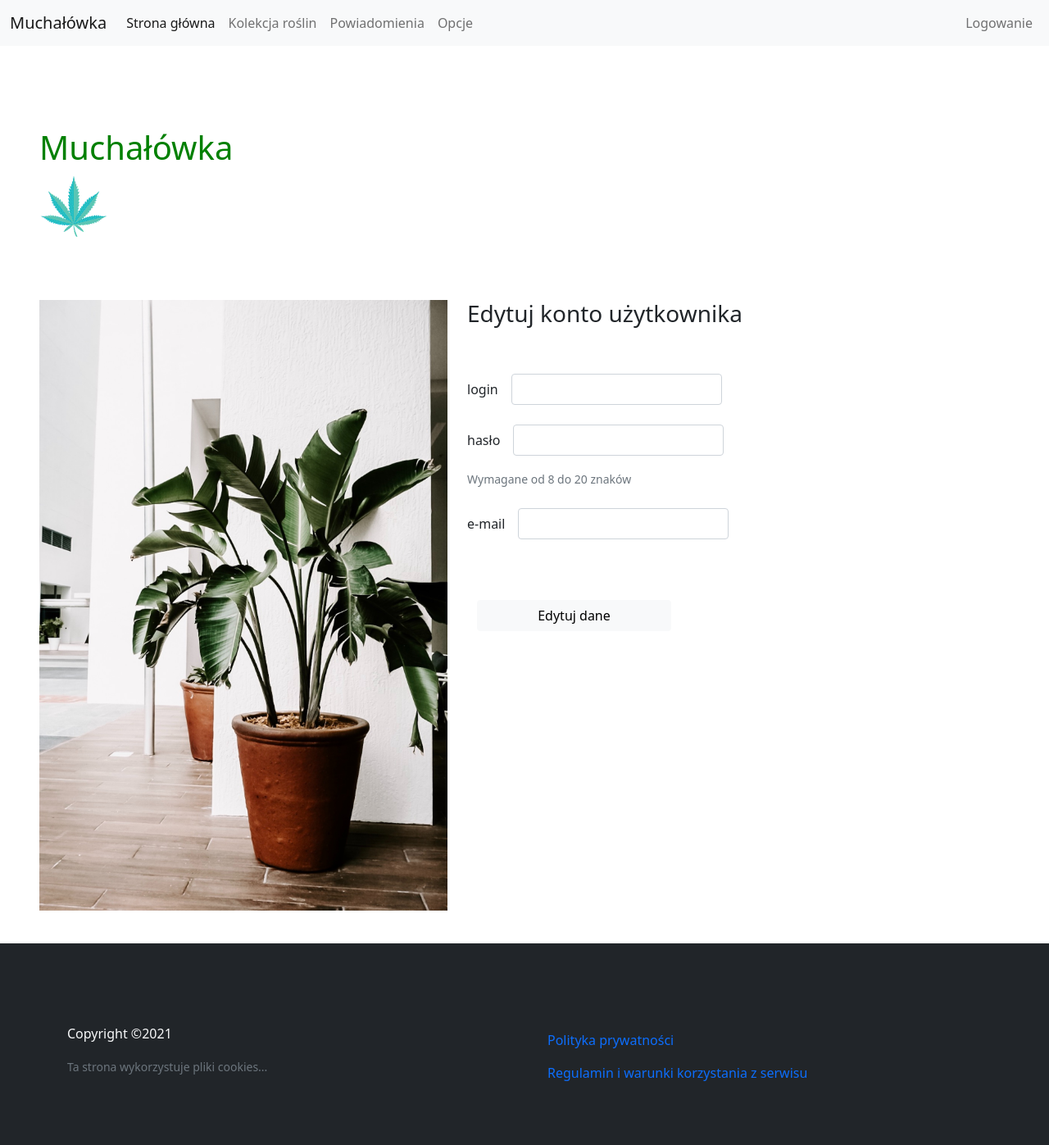
After one commit to mariuszkrzyzopolski/BYT, a Flask app: template templates/edycja.html in a window 1280 px wide. The commit adds this page. Shown: the whole page at 82% size. Run offline with Flask 2, Linux system fonts and the light colour scheme; the template is opened without the code that fills it, so the values that code supplies are empty.

Commit message:
link and edit account

```diff
--- a/app.py
+++ b/app.py
@@ -50,7 +50,7 @@ def register():
 @app.route("/account_edit", methods=['GET', 'POST'])
 def edit_account():
     if request.method == 'GET':
-        return render_template('rejestracja.html')
+        return render_template('edycja.html')
     else:
         name = request.form['username']
         password = request.form['password']
--- a/templates/base.html
+++ b/templates/base.html
@@ -23,13 +23,13 @@
         </button>
         <div class="collapse navbar-collapse" id="navbarCollapse">
           <ul class="navbar-nav me-auto mb-2 mb-md-0">
-            <li class="nav-item"><a class="nav-link active" aria-current="page" href="#">Strona główna</a></li>
-            <li class="nav-item"><a class="nav-link" href="#">Kolekcja roślin</a></li>
+            <li class="nav-item"><a class="nav-link active" aria-current="page" href="/">Strona główna</a></li>
+            <li class="nav-item"><a class="nav-link" href="/collection">Kolekcja roślin</a></li>
             <li class="nav-item"><a class="nav-link" href="#">Powiadomienia</a></li>
-            <li class="nav-item"><a class="nav-link" href="#">Opcje</a></li>
+            <li class="nav-item"><a class="nav-link" href="/account_edit">Opcje</a></li>
           </ul>
           <ul class="navbar-nav navbar-right">
-            <li class="nav-item"><a class="nav-link" href="#">Logowanie</a></li>
+            <li class="nav-item"><a class="nav-link" href="/login">Logowanie</a></li>
           </ul>
         </div>
       </div>
--- /dev/null
+++ b/templates/edycja.html
@@ -0,0 +1,84 @@
+<!DOCTYPE html>
+<html lang="en">
+
+<head>
+  <meta name="generator" content="Bluefish 2.2.12">
+  <meta charset="utf-8">
+  <meta name="viewport" content="width=device-width, initial-scale=1.0">
+  <link href="https://cdn.jsdelivr.net/npm/bootstrap@5.1.3/dist/css/bootstrap.min.css" rel="stylesheet"
+    integrity="sha384-1BmE4kWBq78iYhFldvKuhfTAU6auU8tT94WrHftjDbrCEXSU1oBoqyl2QvZ6jIW3" crossorigin="anonymous">
+  <link rel="stylesheet" href="static/css/style.css">
+  <title>Muchałowka</title>
+</head>
+{% extends "base.html" %}
+
+<body>
+  <div class="container row">{% block content %}
+    <!-- Block -->
+    <main>
+      <!-- Title/Logo -->
+      <div class="container">
+        <div class="row">
+          <div class="col">
+            <h1 style=color:green>Muchałówka </h1>
+            <img src="static/img/img/2.gif" class="img-fluid" alt="2.gif">
+          </div>
+        </div>
+      </div>
+      <!-- Tile/Logo-End -->
+      <!-- 2Columns-Block -->
+      <div class="container">
+        <div class="row">
+          <div class="col-sm-6 col-md-5 col-lg-6"><img src="static/img/img/1.jpg" class="img-fluid" alt="1.jpg"></div>
+          <div class="col-sm-6 col-md-5 offset-md-2 col-lg-6 offset-lg-0">
+            <form method="POST" name="zaloguj">
+              <h3>Edytuj konto użytkownika</h3><br><br>
+              <div class="row g-3 align-items-center">
+                <div class="col-auto">
+                  <label for="username" class="col-form-label">login</label>
+                </div>
+                <div class="col-auto">
+                  <input type="text" name="username" class="form-control" aria-describedby="passwordHelpInline">
+                </div>
+              </div>
+              <br>
+              <div class="row g-3 align-items-center">
+                <div class="col-auto">
+                  <label for="password" class="col-form-label">hasło</label>
+                </div>
+                <div class="col-auto">
+                  <input type="password" name="password" class="form-control" aria-describedby="passwordHelpInline">
+                </div>
+                <div class="col-auto">
+                  <span id="passwordHelpInline" class="form-text">
+                    Wymagane od 8 do 20 znaków
+                  </span>
+                </div>
+              </div>
+              <br>
+              <div class="row g-3 align-items-center">
+                <div class="col-auto">
+                  <label for="password" class="col-form-label">e-mail</label>
+                </div>
+                <div class="col-auto">
+                  <input type="text" name="email" class="form-control">
+                </div>
+              </div>
+              <br>
+              <div class="container">
+                <div class="row row-cols-2">
+                  <input type="submit" value="Edytuj dane" name="loguj" class="btn btn-light">
+                </div>
+            </form>
+          </div>
+        </div>
+      </div>
+      <!-- Columns-Block-End -->
+    </main>
+    <!-- Block-End -->
+    <!-- Footer -->
+    {% endblock %}
+  </div>
+</body>
+
+</html>
```
